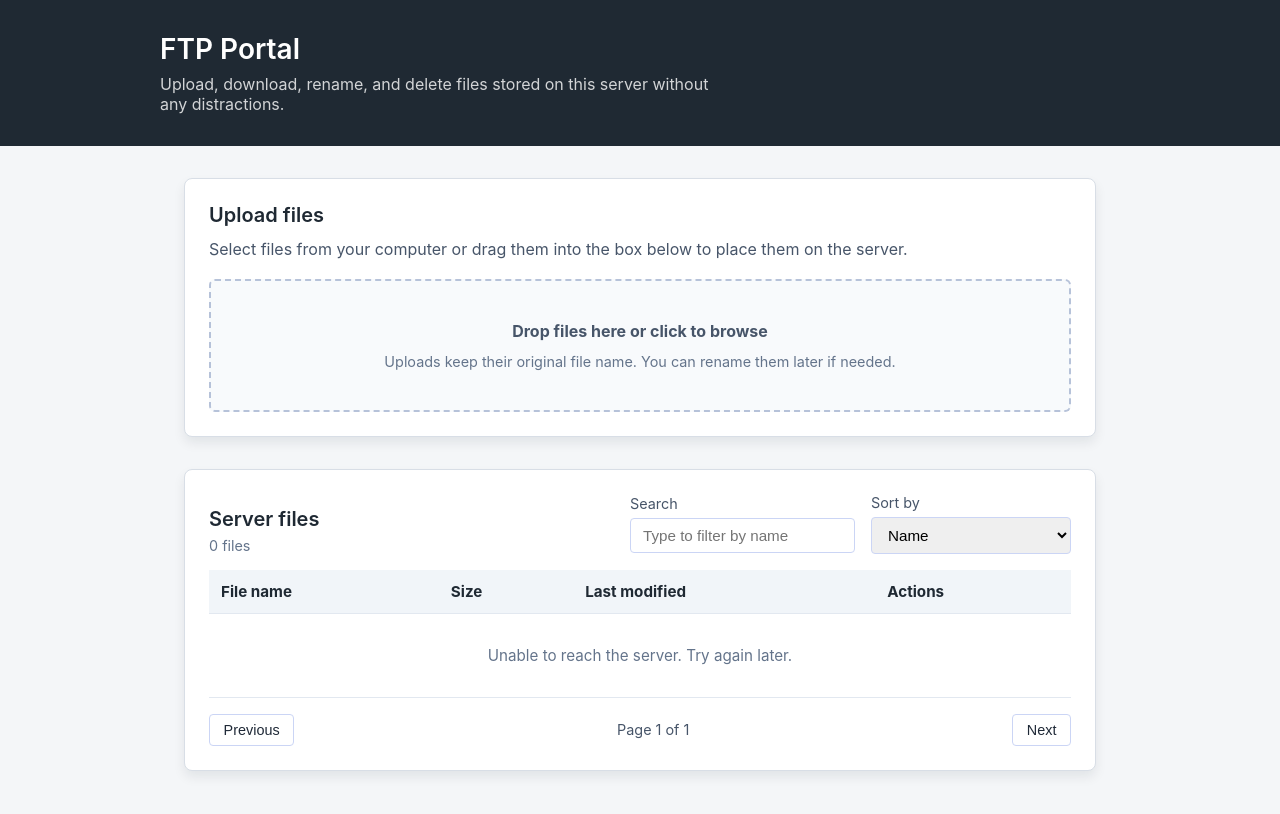
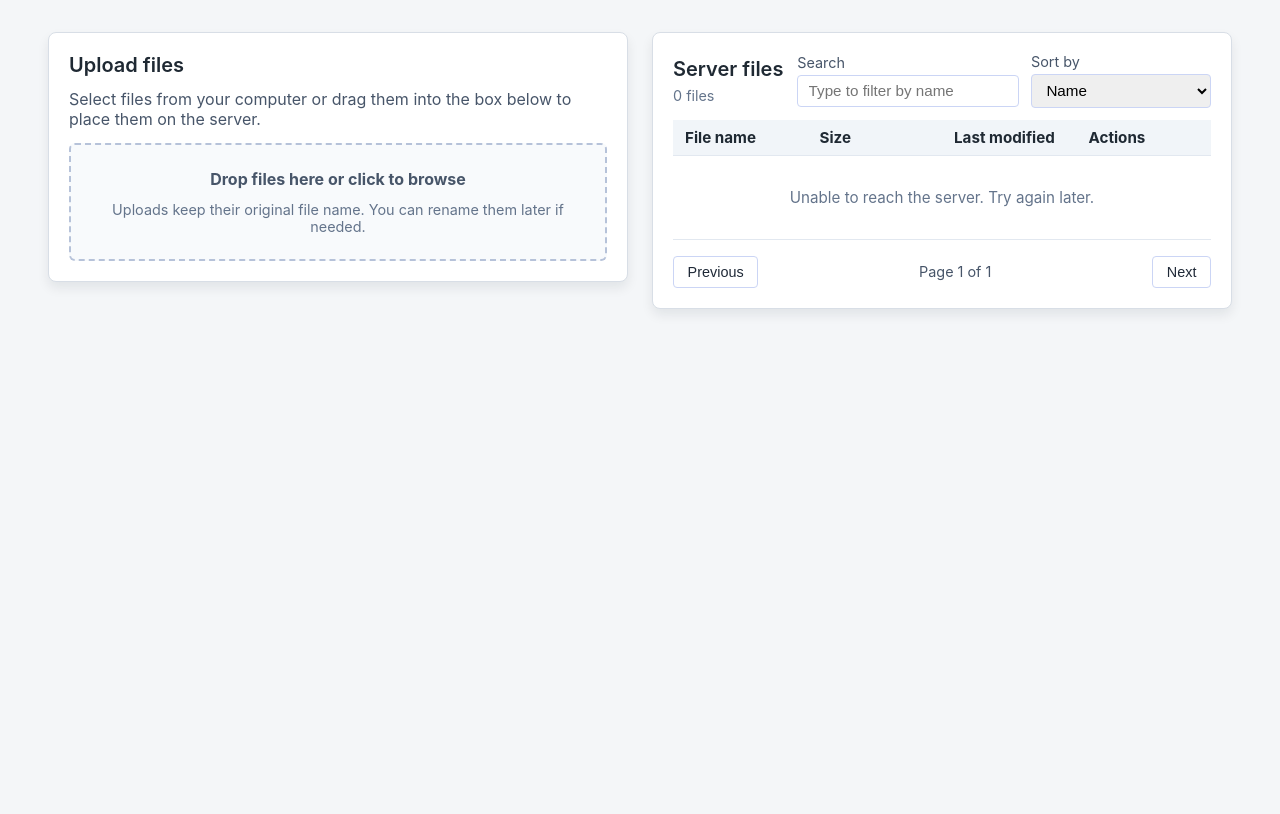
Before and after one commit to kliu2python/ftp_portal, a website: page public/index.html in a window 1280 px wide. Drawn offline with Linux system fonts and the light colour scheme; no server answers.

Commit message:
Remove header and widen layout

```diff
--- a/public/index.html
+++ b/public/index.html
@@ -21,44 +21,26 @@
             min-height: 100vh;
         }
 
-        header {
-            background: #1f2933;
-            color: #ffffff;
-            padding: 2rem 1.5rem;
-        }
-
-        .header-inner {
-            max-width: 960px;
-            margin: 0 auto;
-        }
-
-        header h1 {
-            margin: 0 0 0.5rem;
-            font-size: 1.75rem;
-            font-weight: 600;
-        }
-
-        header p {
+        main {
+            width: 100%;
             margin: 0;
-            max-width: 560px;
-            color: rgba(255, 255, 255, 0.8);
-        }
-
-        main {
-            max-width: 960px;
-            margin: 0 auto;
-            padding: 2rem 1.5rem 3rem;
-            display: flex;
-            flex-direction: column;
-            gap: 2rem;
+            padding: 2rem 3rem 2.75rem;
+            display: grid;
+            grid-template-columns: repeat(auto-fit, minmax(320px, 1fr));
+            align-items: start;
+            gap: 1.5rem;
         }
 
         .section {
             background: #ffffff;
             border: 1px solid #d8dee6;
             border-radius: 8px;
-            padding: 1.5rem;
+            padding: 1.25rem;
             box-shadow: 0 6px 12px rgba(15, 23, 42, 0.08);
+        }
+
+        .table-wrapper {
+            overflow-x: auto;
         }
 
         .section h2 {
@@ -68,14 +50,14 @@
         }
 
         .section p {
-            margin: 0 0 1.25rem;
+            margin: 0 0 0.85rem;
             color: #475569;
         }
 
         .drop-zone {
             border: 2px dashed #b6c2d9;
             border-radius: 6px;
-            padding: 2.5rem 1.5rem;
+            padding: 1.5rem 1.25rem;
             text-align: center;
             background: #f8fafc;
             color: #475569;
@@ -104,9 +86,9 @@
             display: flex;
             flex-wrap: wrap;
             justify-content: space-between;
-            gap: 1rem;
-            align-items: flex-end;
-            margin-bottom: 1rem;
+            gap: 0.75rem;
+            align-items: center;
+            margin-bottom: 0.75rem;
         }
 
         .files-toolbar h2 {
@@ -122,30 +104,31 @@
         .controls {
             display: flex;
             flex-wrap: wrap;
-            gap: 1rem;
+            gap: 0.75rem;
             align-items: center;
         }
 
         label {
             font-size: 0.9rem;
             color: #475569;
-            display: flex;
+            display: inline-flex;
             flex-direction: column;
-            gap: 0.35rem;
+            gap: 0.25rem;
         }
 
         input[type="text"],
         select {
             border: 1px solid #cbd5f5;
             border-radius: 4px;
-            padding: 0.5rem 0.75rem;
+            padding: 0.4rem 0.65rem;
             font-size: 0.95rem;
-            min-width: 200px;
+            min-width: 180px;
         }
 
         table {
             width: 100%;
             border-collapse: collapse;
+            table-layout: fixed;
         }
 
         thead {
@@ -154,11 +137,23 @@
 
         th,
         td {
-            padding: 0.75rem;
+            padding: 0.5rem 0.75rem;
             text-align: left;
             border-bottom: 1px solid #e2e8f0;
             font-size: 0.95rem;
             vertical-align: middle;
+            white-space: nowrap;
+        }
+
+        tbody td:first-child,
+        thead th:first-child {
+            overflow: hidden;
+            text-overflow: ellipsis;
+            white-space: nowrap;
+        }
+
+        tbody td:first-child {
+            max-width: 320px;
         }
 
         tbody tr:hover {
@@ -166,19 +161,19 @@
         }
 
         .actions {
-            display: flex;
-            flex-wrap: wrap;
-            gap: 0.5rem;
+            display: inline-flex;
+            flex-wrap: nowrap;
+            gap: 0.35rem;
         }
 
         .action-btn {
             border: 1px solid #cbd5f5;
             background: #ffffff;
             color: #1f2937;
-            padding: 0.35rem 0.75rem;
+            padding: 0.3rem 0.65rem;
             border-radius: 4px;
             cursor: pointer;
-            font-size: 0.85rem;
+            font-size: 0.82rem;
             transition: background-color 0.2s ease, border-color 0.2s ease, color 0.2s ease;
         }
 
@@ -344,9 +339,9 @@
         }
 
         @media (max-width: 600px) {
-            header,
             main {
-                padding: 1.5rem 1rem;
+                padding: 1.25rem 1rem 2rem;
+                grid-template-columns: 1fr;
             }
 
             .controls {
@@ -358,21 +353,10 @@
             select {
                 min-width: 100%;
             }
-
-            table {
-                display: block;
-                overflow-x: auto;
-            }
         }
     </style>
 </head>
 <body>
-    <header>
-        <div class="header-inner">
-            <h1>FTP Portal</h1>
-            <p>Upload, download, rename, and delete files stored on this server without any distractions.</p>
-        </div>
-    </header>
     <main>
         <section class="section">
             <h2>Upload files</h2>
```
